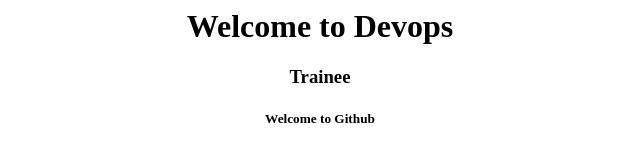
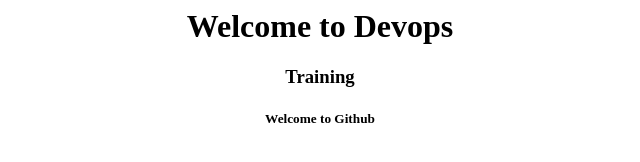
Before and after one commit to SaiChandraMadamanchi/Jenkins, a plain HTML site: page index.html in a window 1280 px wide. Shown: the full height of the page, 320-960 px from the left. Drawn offline with Linux system fonts and the light colour scheme.

Commit message:
Update index.html

```diff
--- a/index.html
+++ b/index.html
@@ -5,7 +5,7 @@
 <body>
       <center>
               <h1> Welcome to Devops </h1>
-              <h3> Trainee </h3>
+              <h3> Training</h3>
               <h5> Welcome to Github </h5>
       </center>
 </body>
```
